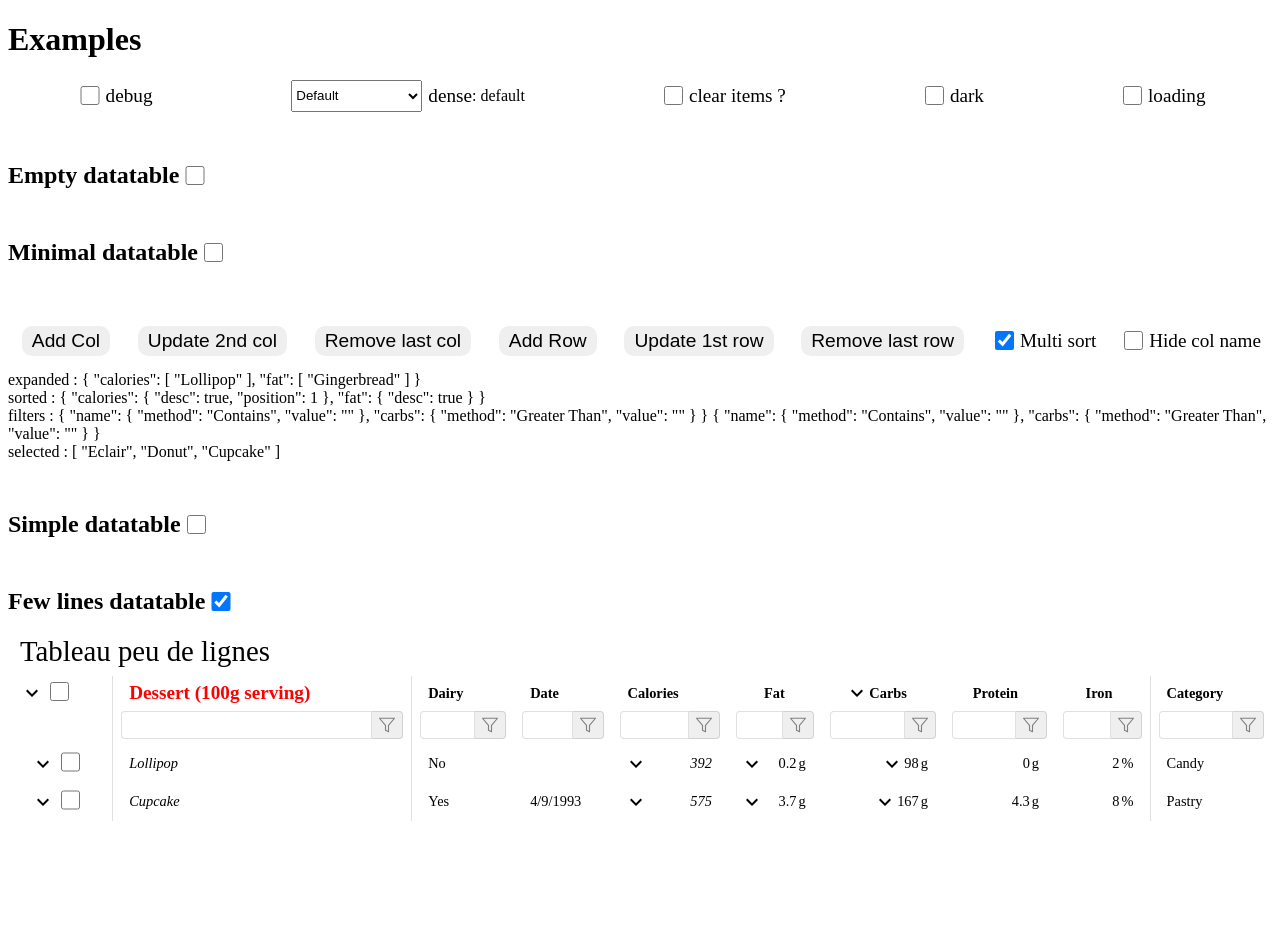
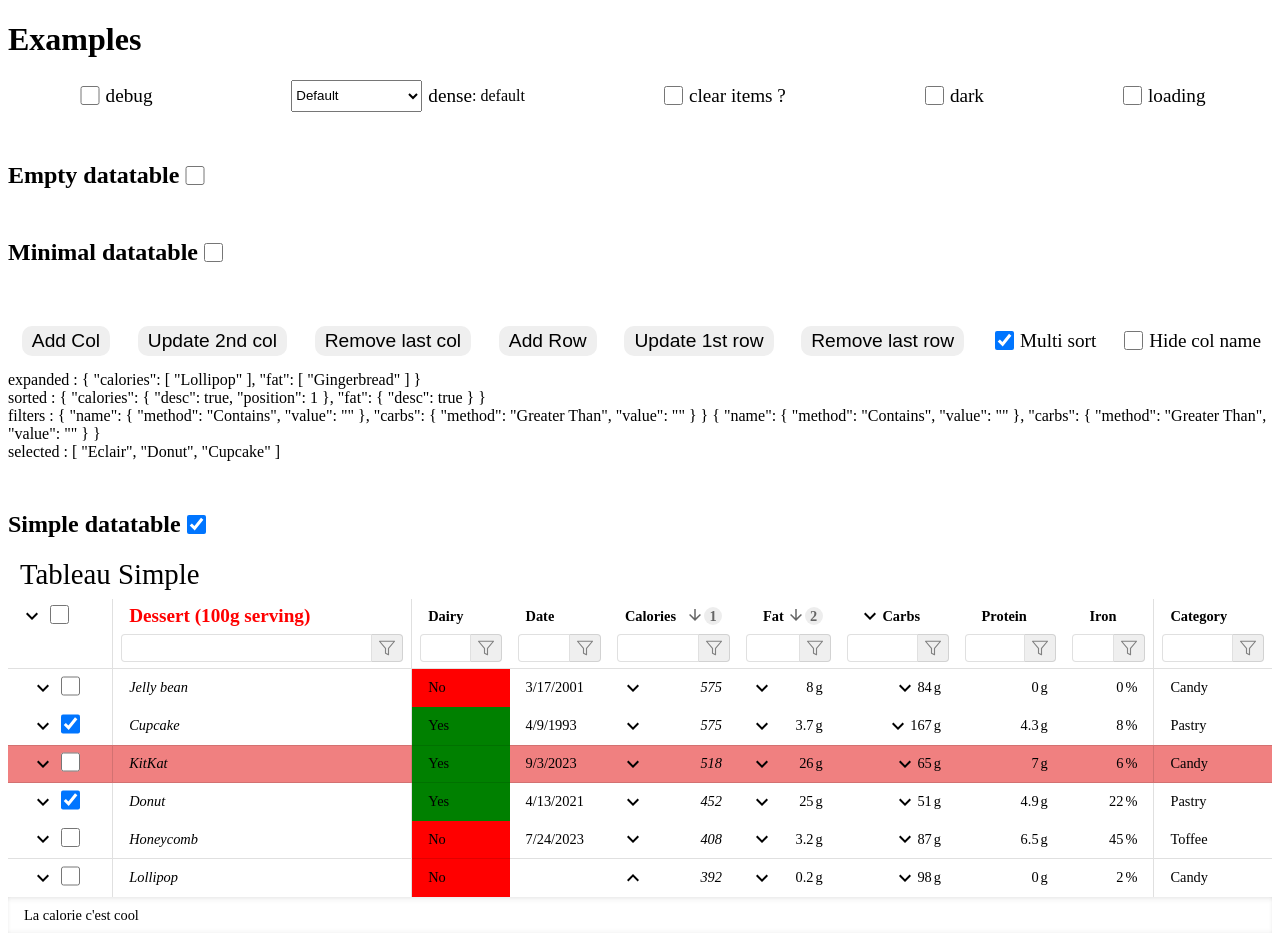
Before and after one commit to BOISSARD/vue3-bc-datatable, a Vue app: page / in a window 1280 px wide. Shown: the top 933 px of the page. Built offline with nearby package versions, Linux system fonts and the light colour scheme.

Commit message:
Improved custom styles and classes on elements with a function for dynamic design

```diff
--- a/package.json
+++ b/package.json
@@ -1,7 +1,7 @@
 {
   "name": "vue3-bc-datatable",
   "private": false,
-  "version": "0.0.19",
+  "version": "0.1.0",
   "type": "module",
   "repository": {
     "type": "git",
--- a/src/App.vue
+++ b/src/App.vue
@@ -243,8 +243,8 @@ const hideCol = ref(false)
 
 const tabEmpty = ref(false)
 const tabMinimal = ref(false)
-const tabFew = ref(true)
-const tabSimple = ref(false)
+const tabFew = ref(false)
+const tabSimple = ref(true)
 const tabSloted = ref(false)
 const tabNested = ref(false)
 
@@ -280,7 +280,9 @@ const headers = ref<Partial<DatatableColumn>[]>([
 		dividerLeft: true, dividerRight: true,
 		hidden: hideCol.value
 	},
-	{ property: 'dairy', header: { text: 'Dairy', }, body: { text: (val:boolean) => val ? "Yes" : "No" }, bodyStyle: { textAlign: 'right' }, footer: { text: (dairies:boolean[]) => `${countBy(dairies)['true'] ?? 0}/${dairies.length}` }, footerStyle: { textAlign: 'center' } },
+	{ property: 'dairy', header: { text: 'Dairy', }, body: { text: (val:boolean) => val ? "Yes" : "No" },
+		bodyStyle: (val) => { console.log("dairy bodyStyle", val); return { textAlign: 'right', backgroundColor: val ? 'green !important' : 'red !important' } },
+		footer: { text: (dairies:boolean[]) => `${countBy(dairies)['true'] ?? 0}/${dairies.length}` }, footerStyle: { textAlign: 'center' } },
 	{ property: 'date', header: { text: 'Date', }, body: { text: (val: Date) => val?.toLocaleDateString() }, bodyStyle: { textAlign: 'center' }, footer: { text: 'Date' }, footerStyle: { textAlign: 'center' } },
 	{ property: 'calories', header: { text: 'Calories' }, footer: { text: average, /*cols: "auto", justify: "end"*/ }, footerStyle: { textAlign: "center" }, bodyStyle: { fontStyle: 'italic', textAlign: "center" }, expansion: { text: "La calorie c'est cool", global: false, single: true } },
 	{ property: 'fat', header: { text: 'Fat', justify: "end" }, headerStyle: { textAlign: "center" }, footer: { text: average, suffix: "g", cols: "auto", justify: "end" }, footerStyle: { textAlign: "center" }, body: { suffix: "g", cols: "auto", justify: "space-between" }, expansion: { text: "Le gras c'est pas cool" }, },
@@ -311,7 +313,7 @@ const items = ref<Array<Item>>([
 	{ name: 'Lollipop', calories: 392, fat: 0.2, carbs: 98, protein: 0, iron: 0.02, category: 'Candy', dairy: false }, // , style: { height: "100px", border: "thin solid red" } // , date: new Date(1997, 11, 31, 22)
 	{ name: 'Cupcake', calories: 575, fat: 3.7, carbs: 167, protein: 4.3, iron: 0.08, category: 'Pastry', dairy: true, date: new Date(1993, 3, 9, 12)},
 	{ name: 'Jelly bean', calories: 575, fat: 8.0, carbs: 84, protein: 0.0, iron: 0, category: 'Candy', dairy: false, date: new Date(2001, 2, 17, 17) },
-	{ name: 'KitKat', calories: 518, fat: 26.0, carbs: 65, protein: 7, iron: 0.06, category: 'Candy', dairy: true, date: new Date(2023, 8, 3, 4), dividerTop: true, dividerBottom: true },
+	{ name: 'KitKat', calories: 518, fat: 26.0, carbs: 65, protein: 7, iron: 0.06, category: 'Candy', dairy: true, date: new Date(2023, 8, 3, 4), dividerTop: true, dividerBottom: true, class: () =>  ('test') },
 	{ name: 'Donut', calories: 452, fat: 25.0, carbs: 51, protein: 4.9, iron: 0.22, category: 'Pastry', dairy: true, date: new Date(2021, 3, 13, 17) },
 	{ name: 'Honeycomb', calories: 408, fat: 3.2, carbs: 87, protein: 6.5, iron: 0.45, category: 'Toffee', dairy: false, date: new Date(2023, 6, 24, 6) , dividerBottom: true, },
 	{ name: 'Frozen Yogurt', calories: 159, fat: 6.0, carbs: 24, protein: 4.0, iron: 0.01, category: 'Ice cream', dairy: true, date: new Date(2021, 3, 21, 7), },
@@ -474,4 +476,8 @@ select {
 	align-items: center;
 }
 
+.test td {
+	background-color: lightcoral !important;
+}
+
 </style>
--- a/src/components/datatable.vue
+++ b/src/components/datatable.vue
@@ -2,7 +2,7 @@
     <div style="max-width: 100%" :class="{
         'theme--light': !dark,
         'theme--dark': dark,
-        'pa-4 bcdatatable-wrapper': !nested,
+        'bcdatatable-wrapper': !nested,
     }">
         <div v-if="$slots.title || title" class="bcdatatable-container-top">
             <slot name="title" v-bind="getThis"><span class="bcdatatable-title">{{ title }}</span></slot>
@@ -59,7 +59,7 @@
 
                             <template v-if="getRows.length" v-for="row in getRows" :key="getId(row)">
 
-                                <tr :style="{ ...getSticky(row) as object, ...row.style as object }" :class="[ ...(row.class ?? []) ]">
+                                <tr :style="{ ...getSticky(row) as object, ...row.style as object }" :class="[ ...returnClass(row.class, row) ]">
                                     <slot :name="`row-${getId(row)}`"
                                         :row="row"
                                         :whatPropId="whatPropId"
@@ -92,8 +92,8 @@
                                                     :expandable="!!column.expansion"
                                                     :expanded="getExpandedValue(column, row)"
                                                     :value="format(column, row)"
-                                                    :class="[...column.columnClass, column.bodyClass, { 'divider-left': column.dividerLeft, 'divider-right': column.dividerRight, 'divider-top': row.dividerTop, 'divider-bottom': row.dividerBottom }, ]"
-                                                    :style="{ ...column.columnStyle as object, ...column.bodyStyle as object, ...getSticky(row, column), ...getRowHeightFromDensity }"
+                                                    :class="[ ...returnClass(column.columnClass, row, column), ...returnClass(column.bodyClass, row, column), { 'divider-left': column.dividerLeft, 'divider-right': column.dividerRight, 'divider-top': row.dividerTop, 'divider-bottom': row.dividerBottom }, ]"
+                                                    :style="{ ...returnStyle(column.columnStyle, row, column), ...returnStyle(column.bodyStyle, row, column), ...getSticky(row, column), ...getRowHeightFromDensity }"
                                                 >
 
                                                     <slot :name="`cols-${column.id}`"
@@ -107,16 +107,16 @@
                                                         :expandable="!!column.expansion"
                                                         :expanded="getExpandedValue(column, row)"
                                                         :value="format(column, row)"
-                                                        :class="[...column.columnClass, column.bodyClass, { 'divider-left': column.dividerLeft, 'divider-right': column.dividerRight, 'divider-top': row.dividerTop, 'divider-bottom': row.dividerBottom }, ]"
-                                                        :style="{ ...column.columnStyle as object, ...column.bodyStyle as object, ...getSticky(row, column), ...getRowHeightFromDensity }"
+                                                        :class="[ ...returnClass(column.columnClass, row, column), ...returnClass(column.bodyClass, row, column), { 'divider-left': column.dividerLeft, 'divider-right': column.dividerRight, 'divider-top': row.dividerTop, 'divider-bottom': row.dividerBottom }, ]"
+                                                        :style="{ ...returnStyle(column.columnStyle, row, column), ...returnStyle(column.bodyStyle, row, column), ...getSticky(row, column), ...getRowHeightFromDensity }"
                                                     >
 
                                                         <DatatableCell v-show="!column.hidden"
                                                             :id="generateKey(row, column)"
                                                             :value="format(column, row)"
                                                             v-bind="column.body"
-                                                            :class="[...column.columnClass, column.bodyClass, { 'divider-left': column.dividerLeft, 'divider-right': column.dividerRight, 'divider-top': row.dividerTop, 'divider-bottom': row.dividerBottom }, ]"
-                                                            :style="{ ...column.columnStyle as object, ...column.bodyStyle as object, ...getSticky(row, column), ...getRowHeightFromDensity }"
+                                                            :class="[ ...returnClass(column.columnClass, row, column), ...returnClass(column.bodyClass, row, column), { 'divider-left': column.dividerLeft, 'divider-right': column.dividerRight, 'divider-top': row.dividerTop, 'divider-bottom': row.dividerBottom }, ]"
+                                                            :style="{ ...returnStyle(column.columnStyle, row, column), ...returnStyle(column.bodyStyle, row, column), ...getSticky(row, column), ...getRowHeightFromDensity }"
                                                             :selectable="!!column.selection"
                                                             :selected="getSelect(column)?.includes(getId(row))"
                                                             @update:selected="select(column, row, $event)"
@@ -165,8 +165,8 @@
                                         .map((kv, _, arr) => { kv.length = arr.length; return kv; })
                                     "
                                     :key="`${getId(row)}-expansion-${expansion}`"
-                                    :class="[{ 'bcdatatable-expansion-row': !hasExpansion(expansion), 'bcdatatable-expansion-nested-row': hasExpansion(expansion), }]"
-                                    :style="{ ...getSticky(row) as object }"
+                                    :class="[ ...returnClass(null, row), { 'bcdatatable-expansion-row': !hasExpansion(expansion), 'bcdatatable-expansion-nested-row': hasExpansion(expansion), }]"
+                                    :style="{ ...returnStyle(null, row), ...getSticky(row) as object }"
                                 >
 
                                     <slot :name="`row-${getId(row)}-expansion-${expansion}`"
@@ -991,6 +991,42 @@ const getRowHeightFromDensity = computed(() => {
     return retour
 })
 
+function returnClass(classProps: ClassProps | Function | null, row: Partial<DatatableRow>, column?: Partial<DatatableColumn> ) {
+    let retour
+    // console.log("returnClass", classProps, typeof classProps, row, column)
+    if(typeof classProps == "function") {
+        retour = classProps(row[column?.property], row, column)
+        // console.log("returnClass", classProps, row, column, retour)
+    } else if (classProps) {
+        retour = classProps
+    } else {
+        retour = []
+    }
+
+    if(typeof retour !== "object") {
+        retour = [retour]
+    }
+
+    return retour
+}
+
+function returnStyle(styleProps: StyleProps | Function | null, row: Partial<DatatableRow>, column?: Partial<DatatableColumn> ) {
+    let retour //= styleProps ?? {}
+    if(typeof styleProps == "function") {
+        retour = styleProps(row[column?.property], row, column)
+    } else if (styleProps) {
+        retour = styleProps
+    } else {
+        retour = {}
+    }
+
+    if(typeof retour !== "object") {
+        retour = {}
+    }
+
+    return retour
+}
+
 const table = ref()
 const tableWrapper = ref()
 //#endregion    ###     DESIGN      ###
--- a/src/components/types.ts
+++ b/src/components/types.ts
@@ -32,15 +32,15 @@ export class DatatableColumn {
     footer: DatatableColumnCellOptions = { displaySort: false, displayExpanse: false, displaySelect: false }
     body: DatatableColumnCellOptions = { text: (val : string | number) => val, displaySelect: true, displayExpanse: true }
 
-    columnStyle: StyleProps = {} // le style pour toute la colonne
-    headerStyle: StyleProps = {} // le style pour le header de la colonne
-    footerStyle: StyleProps = {} // le style pour le footer de la colonne
-    bodyStyle: StyleProps = {} // le style pour les cellules de la colonne
+    columnStyle: StyleProps | Function = {} // le style pour toute la colonne
+    headerStyle: StyleProps | Function = {} // le style pour le header de la colonne
+    footerStyle: StyleProps | Function = {} // le style pour le footer de la colonne
+    bodyStyle: StyleProps | Function = {} // le style pour les cellules de la colonne
 
-    columnClass:  ClassProps = [] // les class pour toute la colonne
-    headerClass: ClassProps = [] // les class pour le header de la colonne
-    footerClass: ClassProps = [] // les class pour le footer de la colonne
-    bodyClass: ClassProps = [] // les class pour les cellules de la colonne
+    columnClass:  ClassProps | Function = [] // les class pour toute la colonne
+    headerClass: ClassProps | Function = [] // les class pour le header de la colonne
+    footerClass: ClassProps | Function = [] // les class pour le footer de la colonne
+    bodyClass: ClassProps | Function = [] // les class pour les cellules de la colonne
 
     draggable: boolean = false
     resizable: boolean = false
@@ -74,7 +74,9 @@ export class DatatableColumn {
         text?: null | string | Function, // le contenu de l'extension (si pas de datatable imbriqué)
         property?: string, // la propriété contenant le sous-datatable
         columns?: null | Partial<DatatableColumn>[], // de la même forme que ce header si c'est un sous-datable
-        props?: object  // l'ensemble des props à passer au sous-datatable (à voir comment gérer avec $attrs)  | anciennement "options"
+        props?: object,  // l'ensemble des props à passer au sous-datatable (à voir comment gérer avec $attrs)  | anciennement "options",
+        style?: StyleProps | Function,
+        class?: ClassProps | Function,
     }> | null = null
 
     // divider: boolean | null = false // pour ajouter une barre de séparation avec la colonne de droite
@@ -102,8 +104,8 @@ export class DatatableRow {
         value: DatatableCell,
         rows: Array<DatatableRow>
     }
-    style: StyleProps = {}
-    class: ClassProps = []
+    style: StyleProps | Function = {}
+    class: ClassProps | Function = []
     sticky: "top" | "bottom" | null | {
         position: "top" | "bottom" | null,
         zIndex?: number | undefined,
```
